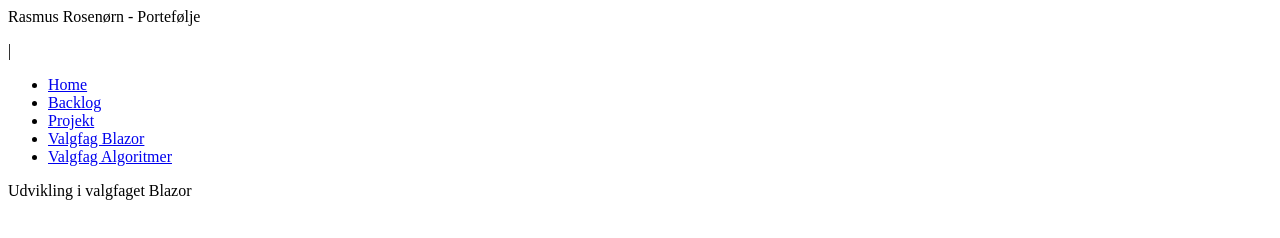
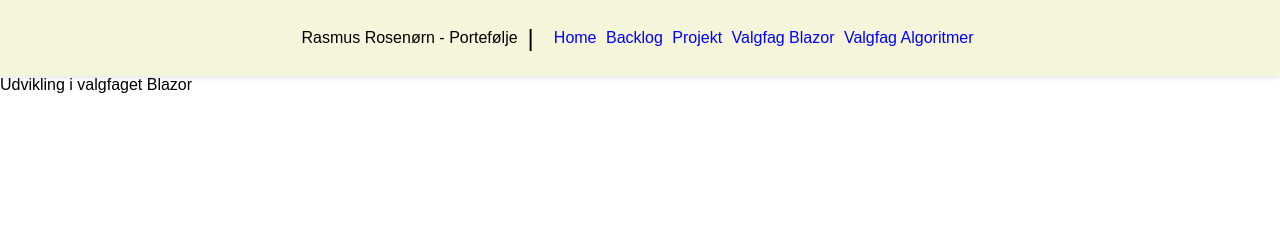
Before and after one commit to rarosenorn/rarosenorn.github.io, a plain HTML site: page blazor.html in a window 1280 px wide. Drawn offline with Linux system fonts and the light colour scheme.

Commit message:
link to stylesheet

```diff
--- a/blazor.html
+++ b/blazor.html
@@ -4,6 +4,7 @@
     <meta charset="UTF-8">
     <meta name="viewport" content="width=device-width, initial-scale=1.0">
     <title>Rasmus Rosenørn - Blazor</title>
+    <link rel="stylesheet" href="app.css" />
 </head>
 <body>
     <header>
```
Also changed, not shown: algoritmer.html (+1 -0 lines), backlog.html (+1 -0 lines), projekt.html (+1 -0 lines).
